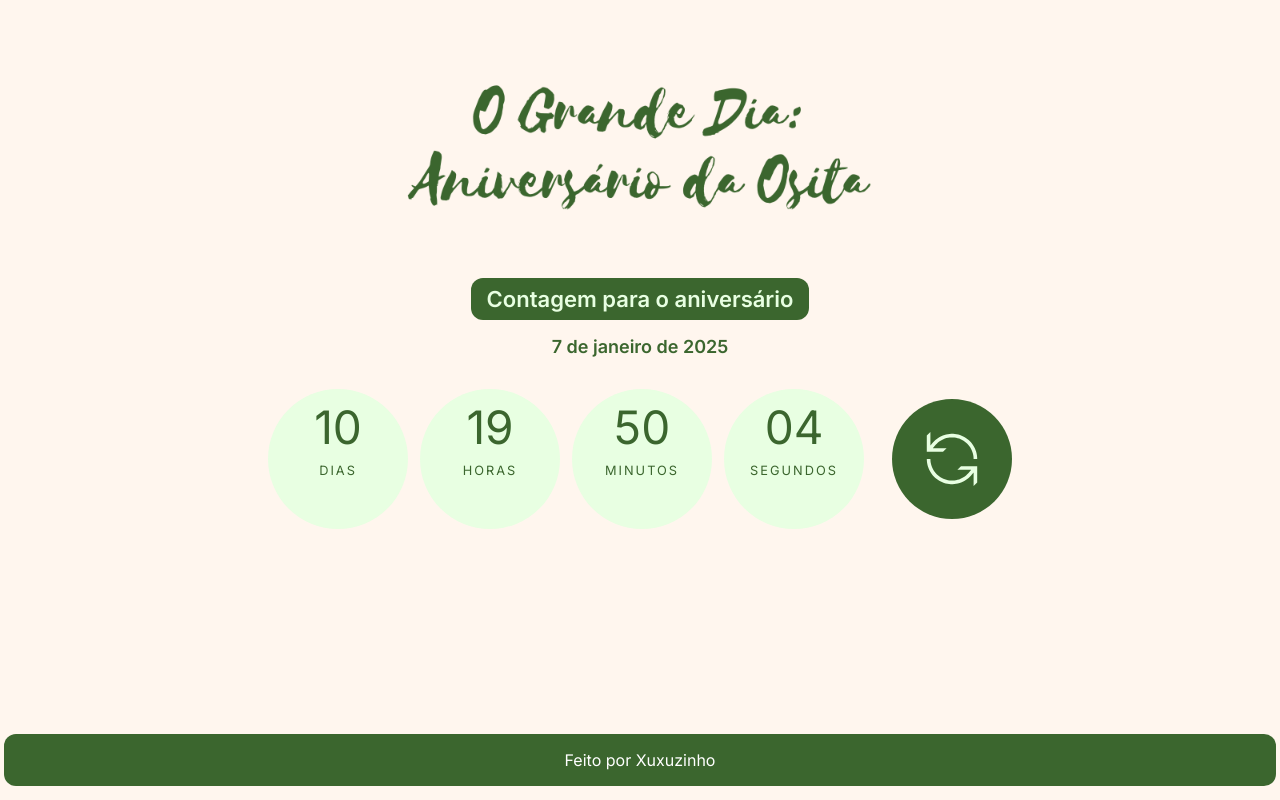
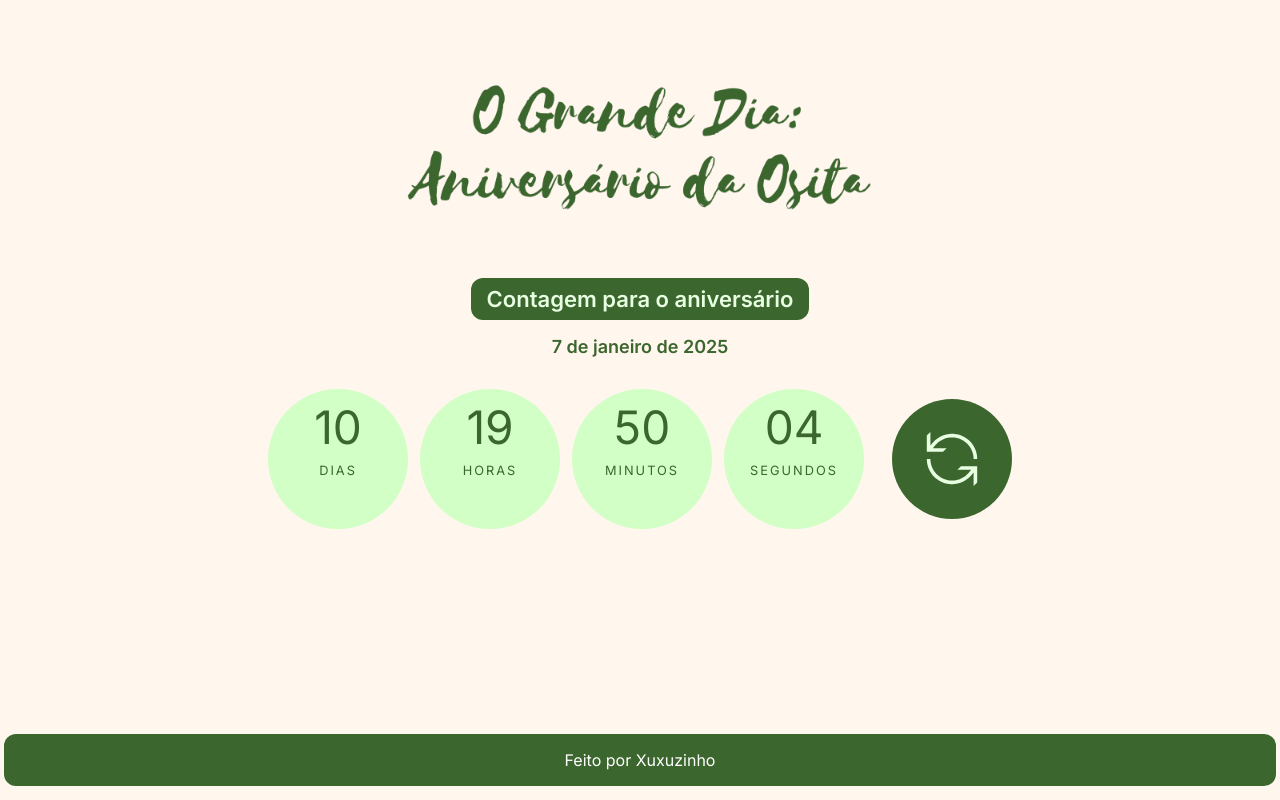
Before and after one commit to JMalheiros/ositas-birthday-2025, a React (Create React App) app: page / in a window 1280 px wide. Built offline with nearby package versions, Linux system fonts and the light colour scheme.

Commit message:
fix/fix not found routes

```diff
--- a/src/App.js
+++ b/src/App.js
@@ -1,11 +1,15 @@
 import './App.css';
 import CountdownTimer from './components/CountDownTimer/CountDownTimer';
+import { BrowserRouter, Routes, Route, Navigate } from "react-router";
 
 function App() {
   return (
-    <div>
-      <CountdownTimer />
-    </div>
+    <BrowserRouter>
+      <Routes>
+        <Route path="/" element={<CountdownTimer />} />
+        <Route path="*" element={<Navigate to='/' replace />} />
+      </Routes>
+    </BrowserRouter>
   );
 }
 
--- a/src/components/CountDownTimer/CountDownTimer.css
+++ b/src/components/CountDownTimer/CountDownTimer.css
@@ -124,7 +124,7 @@
 }
 
 .countdown-value:not(span) {
-  background-color: #e8ffe2;
+  background-color: #d1ffc5;
   border-radius: 50%;
   color: #3b662e;
   font-size: 46px;
--- a/src/index.js
+++ b/src/index.js
@@ -8,11 +8,7 @@ import { BrowserRouter, Routes, Route } from "react-router";
 const root = ReactDOM.createRoot(document.getElementById('root'));
 root.render(
   <React.StrictMode>
-    <BrowserRouter>
-      <Routes>
-        <Route path="/" element={<App />} />
-      </Routes>
-    </BrowserRouter>
+    <App />
   </React.StrictMode>
 );
 
```
